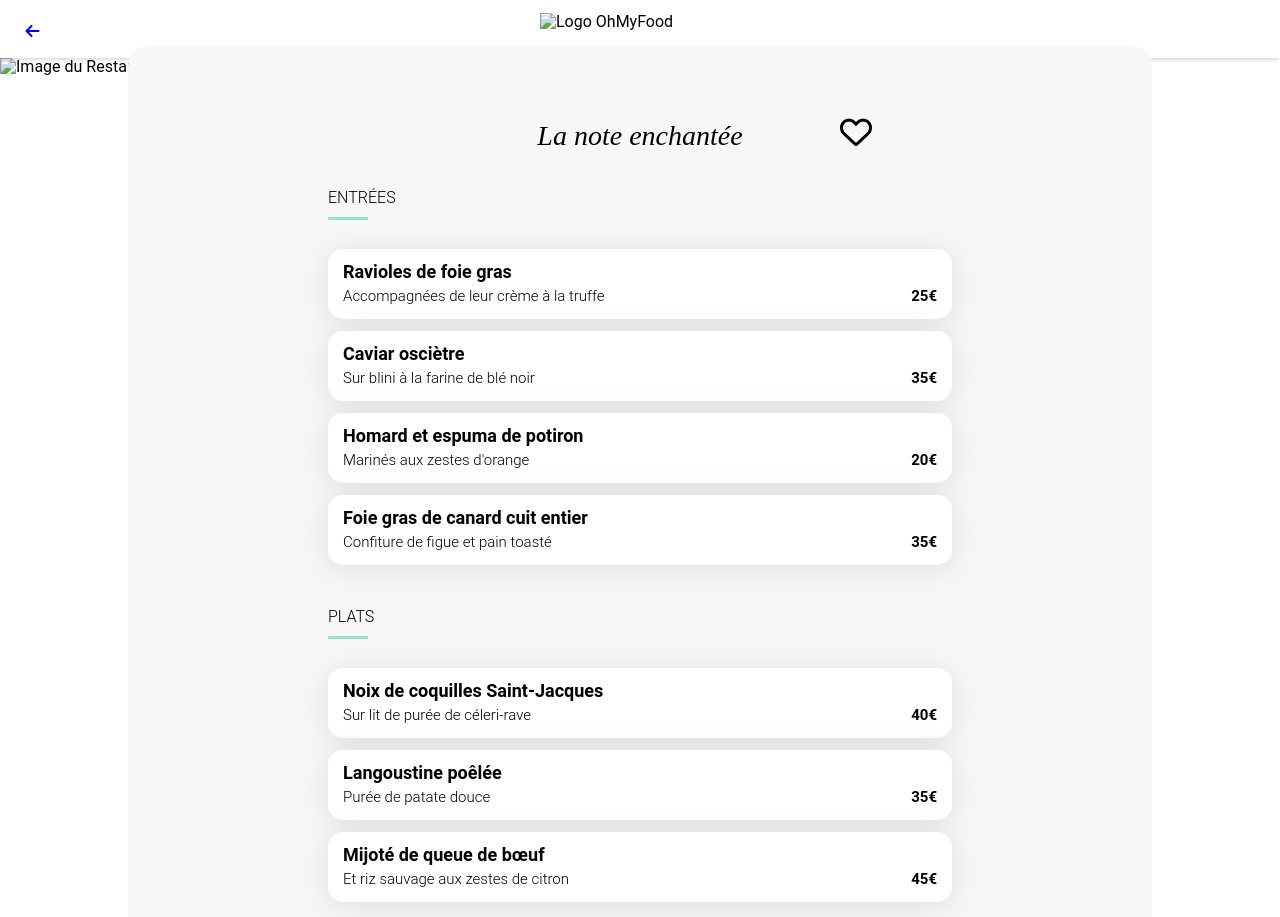
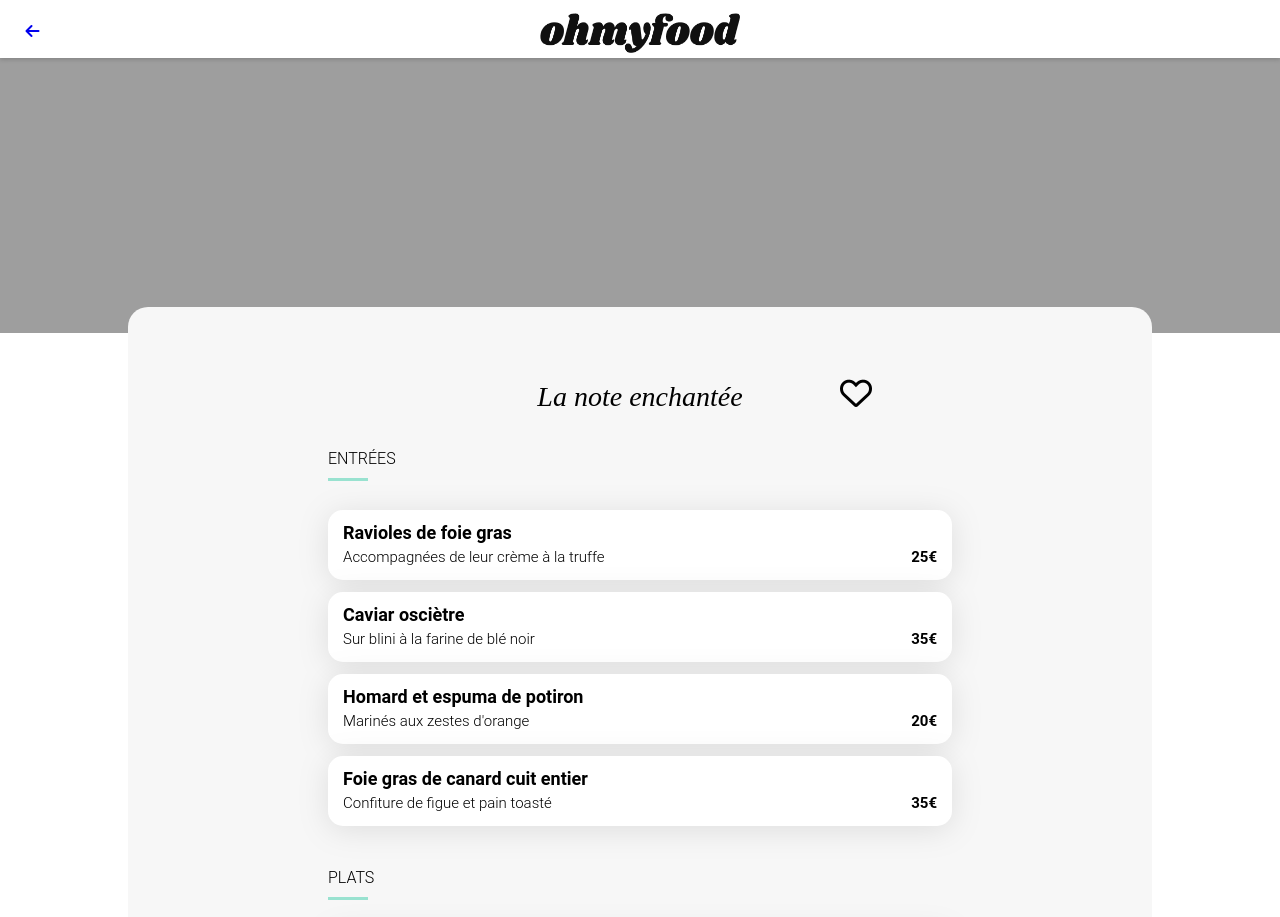
Before and after one commit to Ilias-Deh/OhMyFood, a plain HTML site: page restaurants/La_note_enchantee.html in a window 1280 px wide. Shown: the top 917 px of the page. Drawn offline with nearby package versions, Linux system fonts and the light colour scheme; files that its build step writes are made by us from their sources; the site is published under a folder, as on GitHub Pages, so addresses that start at the root find nothing; a web font is replaced by a local one.

Commit message:
Update La_note_enchantee.html

```diff
--- a/restaurants/La_note_enchantee.html
+++ b/restaurants/La_note_enchantee.html
@@ -14,10 +14,10 @@
 <body>
     <header class="header-restaurant flex-row">
         <a class="header__arrow" href="/index.html"><i class="fa-solid fa-arrow-left"></i></a>
-        <img class="header__heading--title" src="/assets/logo/ohmyfood.png" alt="Logo OhMyFood">
+        <img class="header__heading--title" src="../assets/logo/ohmyfood.png" alt="Logo OhMyFood">
     </header>
     <main>
-        <img class="menu__img" src="/assets/restaurants/stil-u2Lp8tXIcjw-unsplash.jpg" alt="Image du Restaurant La note enchantee">
+        <img class="menu__img" src="../assets/restaurants/stil-u2Lp8tXIcjw-unsplash.jpg" alt="Image du Restaurant La note enchantee">
         <div class="menu">
         <div class="flex-row menu__name">
             <h1 class="menu__restaurant">La note enchantée</h1>
```
